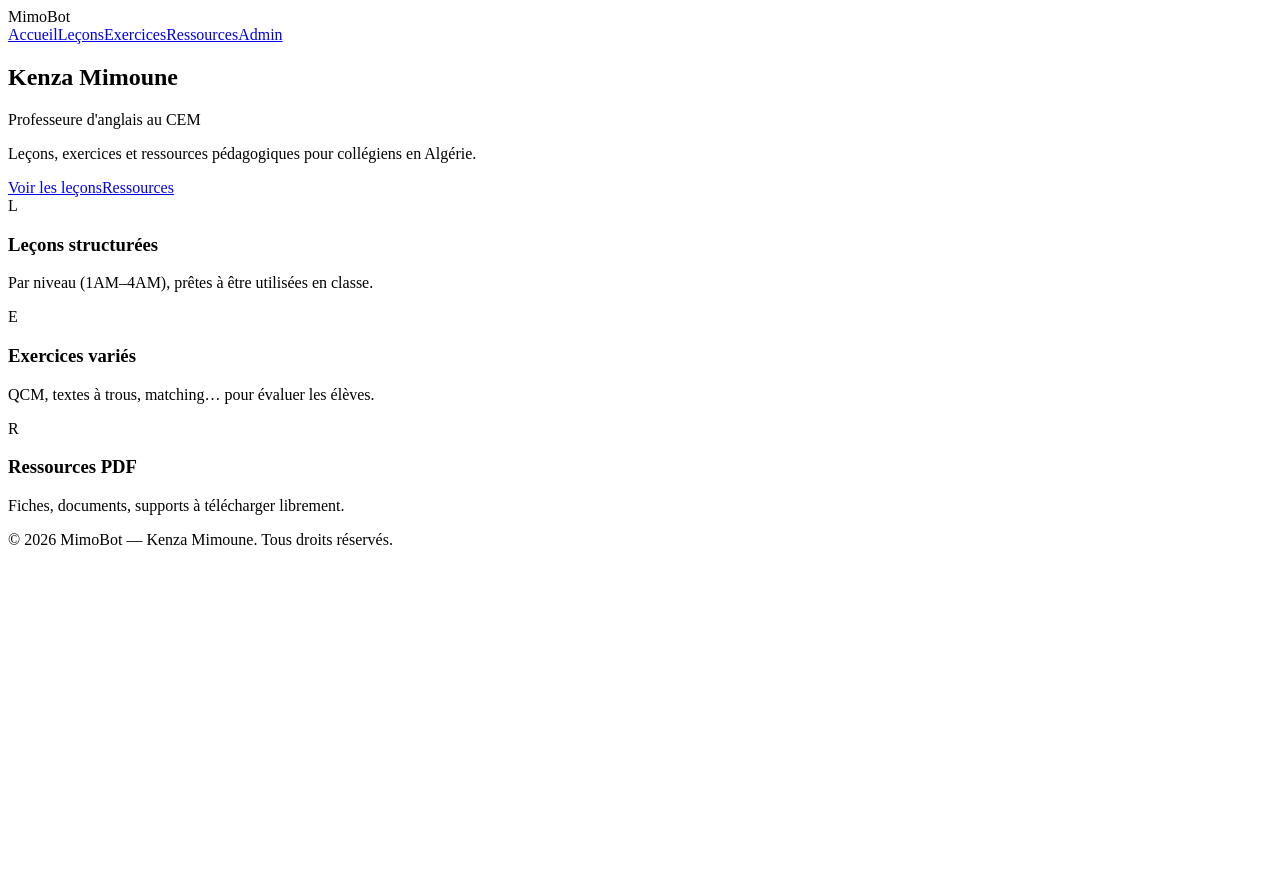
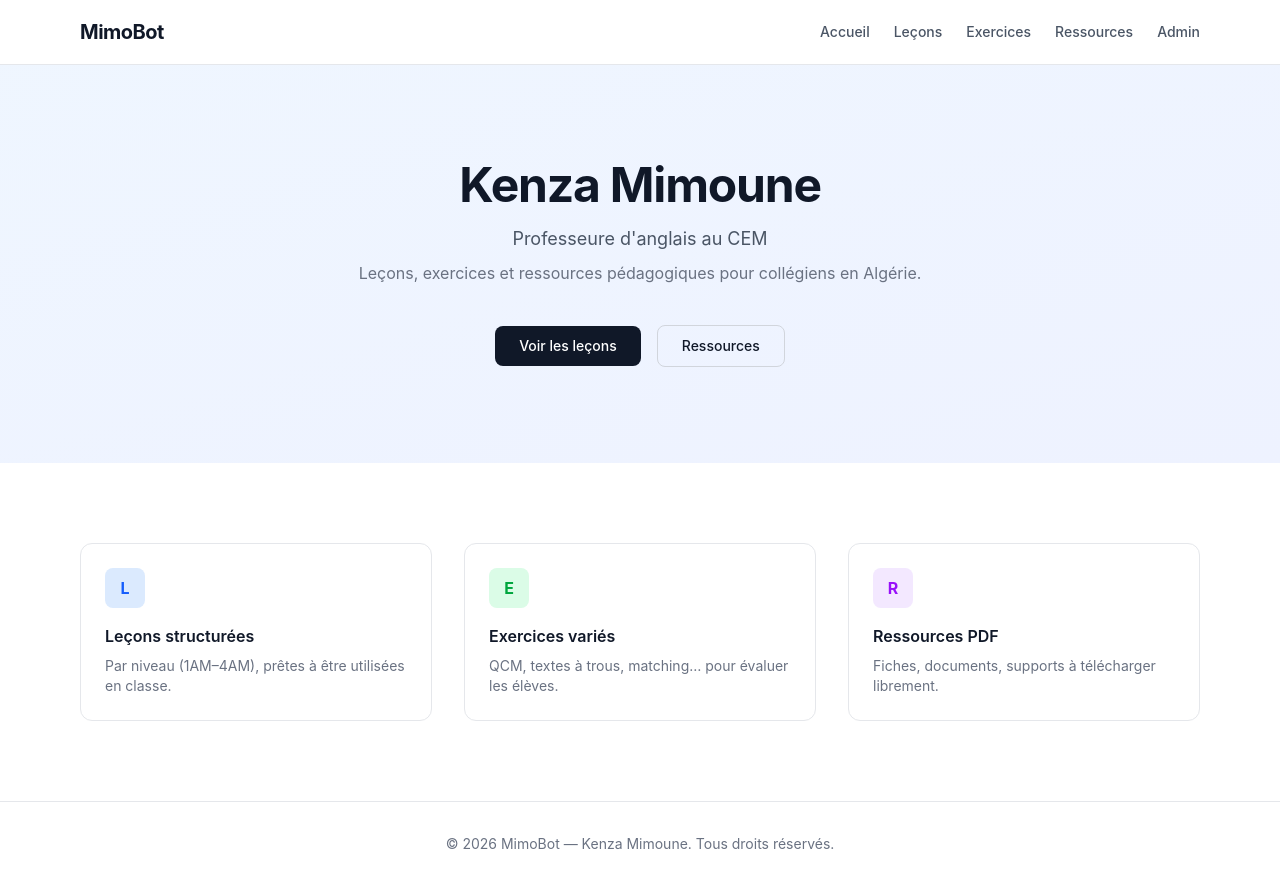
Before and after one commit to islamMed06/mimobot-web, a Next.js app: page / in a window 1280 px wide. Before the commit the page ends 800 px from the top, so only its background shows below. Built offline with nearby package versions, Linux system fonts and the light colour scheme.

Commit message:
fix: restore root layout with globals.css import

```diff
--- a/src/app/layout.tsx
+++ b/src/app/layout.tsx
@@ -1,3 +1,21 @@
-export default function PublicLayout({ children }: { children: React.ReactNode }) {
-  return <>{children}</>;
+import type { Metadata } from "next";
+import { Geist, Geist_Mono } from "next/font/google";
+import "./globals.css";
+
+const geistSans = Geist({ variable: "--font-geist-sans", subsets: ["latin"] });
+const geistMono = Geist_Mono({ variable: "--font-geist-mono", subsets: ["latin"] });
+
+export const metadata: Metadata = {
+  title: "MimoBot — Kenza Mimoune",
+  description: "Ressources pédagogiques d'anglais pour le CEM — Leçons, exercices et fiches par Kenza Mimoune",
+};
+
+export default function RootLayout({ children }: { children: React.ReactNode }) {
+  return (
+    <html lang="fr">
+      <body className={`${geistSans.variable} ${geistMono.variable} antialiased bg-white text-gray-900`}>
+        {children}
+      </body>
+    </html>
+  );
 }
```
